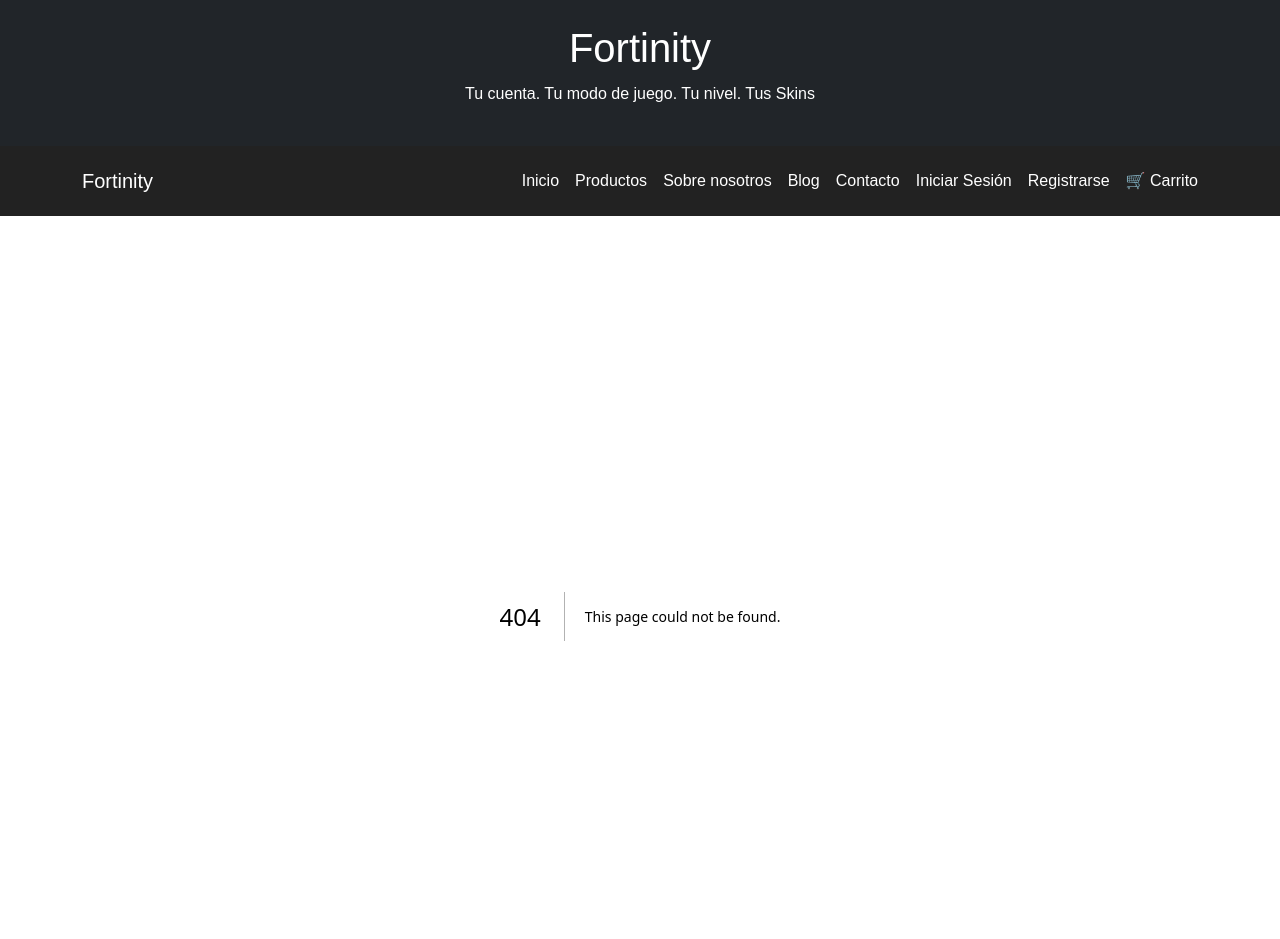
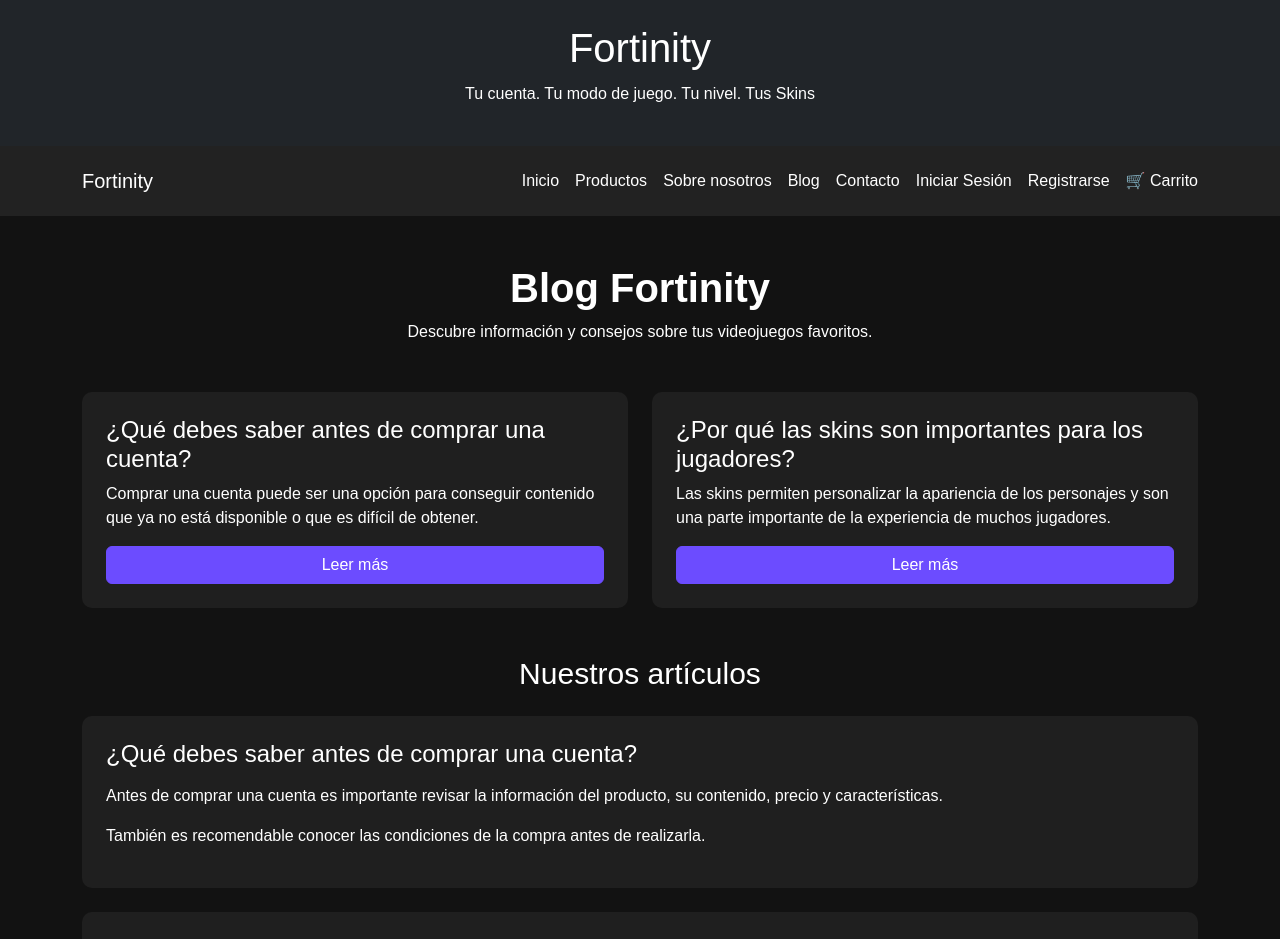
Before and after one commit to BIngvab/fortinity, a Next.js app in the folder fortinity-react/: page /blog in a window 1280 px wide. Before the commit this address had no page. Shown: the top 939 px of the page. Built offline with nearby package versions, Linux system fonts and the light colour scheme.

Commit message:
Implementacion de Blog Fortinity y correccion de navegacion

```diff
--- /dev/null
+++ b/fortinity-react/src/app/blog/page.js
@@ -0,0 +1,107 @@
+export default function Blog() {
+    const publicaciones = [
+        {
+            id: "blog1",
+            titulo: "¿Qué debes saber antes de comprar una cuenta?",
+            descripcion: "Comprar una cuenta puede ser una opción para conseguir contenido que ya no está disponible o que es difícil de obtener.",
+            contenido: [
+                "Antes de comprar una cuenta es importante revisar la información del producto, su contenido, precio y características.",
+                "También es recomendable conocer las condiciones de la compra antes de realizarla."
+            ]
+
+        },
+        {
+            id: "blog2",
+            titulo: "¿Por qué las skins son importantes para los jugadores?",
+            descripcion: "Las skins permiten personalizar la apariencia de los personajes y son una parte importante de la experiencia de muchos jugadores.",
+            contenido: [
+                "Las skins permiten personalizar los personajes y darle un estilo diferente a cada jugador.",
+                "Algunas skins pueden ser difíciles de conseguir porque fueron obtenidas durante eventos o temporadas anteriores."
+            ]
+
+        }
+    ];
+
+
+    return (
+        <main className="container my-5">
+            <section className="text-center mb-5">
+
+                <h1 className="fw-bold">Blog Fortinity</h1>
+
+                <p>
+                    Descubre información y consejos sobre tus videojuegos favoritos.
+                </p>
+
+            </section>
+
+
+            <section className="row g-4 mb-5">
+                {publicaciones.map((publicacion) => (
+
+                    <div
+                        className="col-12 col-md-6"
+                        key={publicacion.id}
+                    >
+
+                        <article className="card h-100 p-4">
+
+                            <h2 className="h4">
+                                {publicacion.titulo}
+
+                            </h2>
+
+                            <p>
+                                {publicacion.descripcion}
+
+                            </p>
+
+                            <a
+                                href={`#${publicacion.id}`}
+                                className="btn btn-primary mt-auto"
+                            >
+                                Leer más
+
+                            </a>
+
+                        </article>
+
+                    </div>
+                ))}
+            </section>
+
+
+            <section className="mb-5">
+
+                <h2 className="text-center mb-4">
+                    Nuestros artículos
+
+                </h2>
+
+                {publicaciones.map((publicacion) => (
+
+                    <article
+                        id={publicacion.id}
+                        key={publicacion.id}
+                        className="card p-4 mb-4"
+                    >
+
+                        <h3 className="h4 mb-3">
+                            {publicacion.titulo}
+
+                        </h3>
+
+                        {publicacion.contenido.map((parrafo, index) => (
+
+                            <p key={index}>
+                                {parrafo}
+
+                            </p>
+
+                        ))}
+                    </article>
+                ))}
+            </section>
+        </main>
+    );
+}
--- a/fortinity-react/src/components/Navbar.js
+++ b/fortinity-react/src/components/Navbar.js
@@ -29,7 +29,7 @@ export default function Navbar() {
 
                     </Link>
 
-                    <Link className="text-white" href="/blogs">
+                    <Link className="text-white" href="/blog">
                         Blog
 
                     </Link>
```
